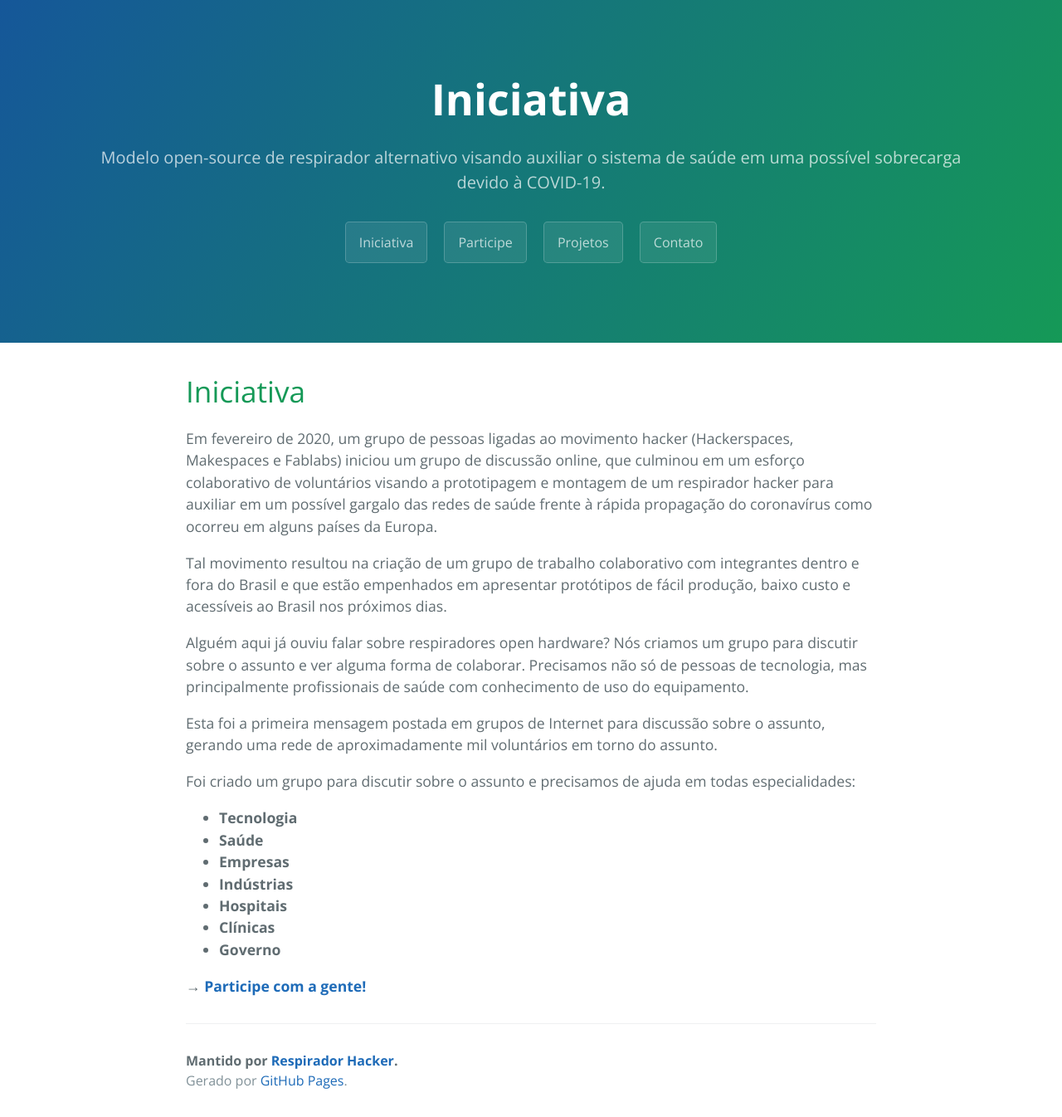
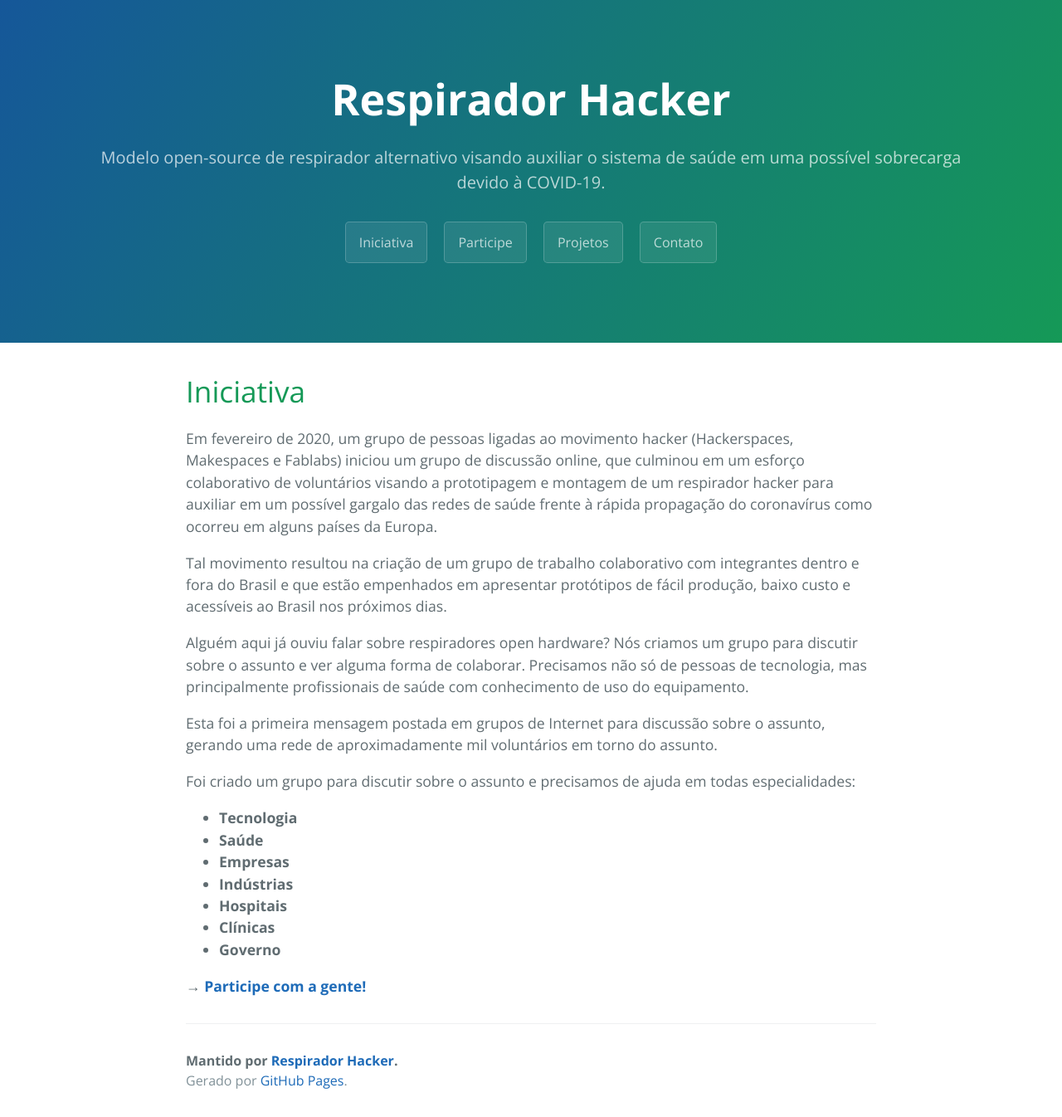
Before and after one commit to RespiradorHacker/respiradorhacker.github.io, a Jekyll site: the page built from index.md, in a window 1280 px wide. Shown: the whole page at 83% size. Built offline with Jekyll 4.4.1, drawn with Linux system fonts in a browser that asks for light colours; our own code applies the rules of GitHub Pages for plain Markdown files.

Commit message:
Update the site header and description

```diff
--- a/_layouts/default.html
+++ b/_layouts/default.html
@@ -22,8 +22,8 @@
     <a id="skip-to-content" href="#content">Skip to the content.</a>
 
     <header class="page-header" role="banner">
-      <h1 class="project-name">{{ page.title | default: site.title | default: site.github.repository_name }}</h1>
-      <h2 class="project-tagline">{{ page.description | default: site.description | default: site.github.project_tagline }}</h2>
+      <h1 class="project-name">{{ site.title }}</h1>
+      <h2 class="project-tagline">{{ site.description }}</h2>
 
       <a href="/" class="btn">Iniciativa</a>
       <a href="/participe" class="btn">Participe</a>
```
